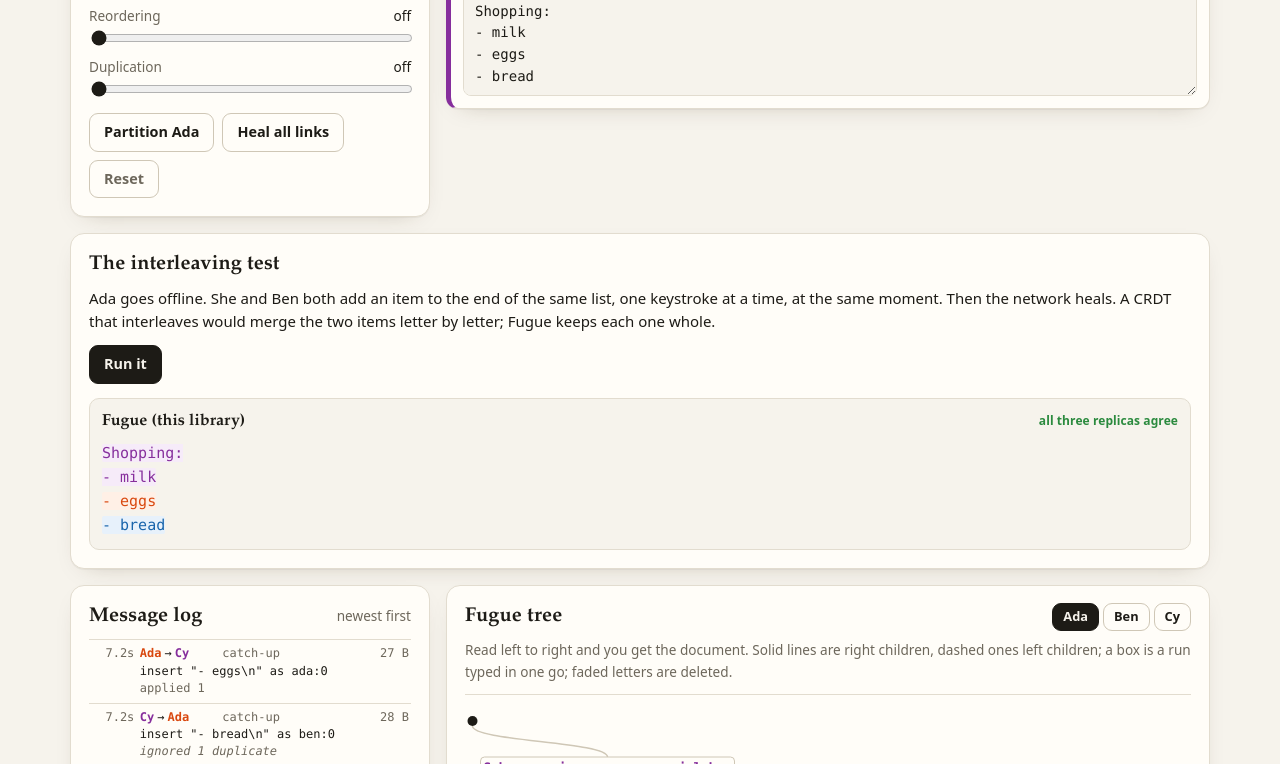
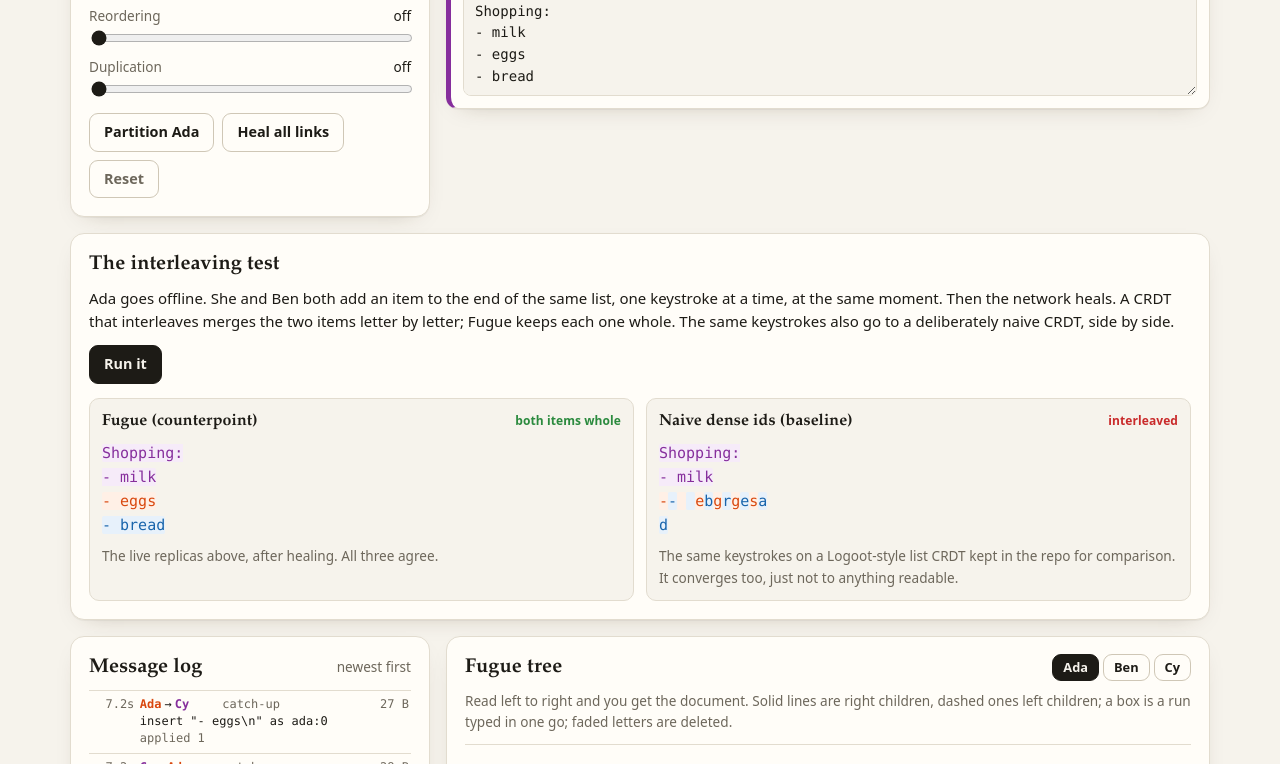
Before and after one commit to AutumnTrace/counterpoint, a website built with Vite: page apps/playground/index.html in a window 1280 px wide. Both pictures are taken after a click on the button "Run it". Shown: the part 560-1324 px from the top of the page. Built offline with nearby package versions, Linux system fonts and the light colour scheme.

Commit message:
feat: naive dense-id baseline and a side-by-side interleaving demo (#4)
Adds a deliberately naive list CRDT under the ./baseline export: a
Logoot-style dense identifier per character with the randomness taken
out, so two replicas typing at one spot pick the same digits and the
replica tie-break alternates their letters. It converges (checked under
shuffled, duplicated delivery) and is labelled as a foil everywhere.

Tests run the same concurrent-typing property against both: Fugue
passes, the baseline fails and fast-check shrinks it to base "", "aa"
against "A" giving "aAa". The paper's figure 1 comes out as
"ebgrgesa\nd" from the baseline and whole lines from Fugue.

The playground scenario now replays its keystrokes on three baseline
replicas too and shows both merges, coloured by author, next to each
other.

```diff
--- a/apps/playground/index.html
+++ b/apps/playground/index.html
@@ -61,7 +61,8 @@
         </div>
         <p>
           Ada goes offline. She and Ben both add an item to the end of the same list, one keystroke at a time, at the same moment.
-          Then the network heals. A CRDT that interleaves would merge the two items letter by letter; Fugue keeps each one whole.
+          Then the network heals. A CRDT that interleaves merges the two items letter by letter; Fugue keeps each one whole.
+          The same keystrokes also go to a deliberately naive CRDT, side by side.
         </p>
         <button type="button" id="scenario" class="primary" data-testid="run-scenario">Run it</button>
         <div id="scenario-result" class="scenario-result" data-testid="scenario-result" aria-live="polite"></div>
--- a/apps/playground/src/main.ts
+++ b/apps/playground/src/main.ts
@@ -2,7 +2,7 @@ import './style.css';
 import { TextDoc, sameVersion } from '@autumntrace/counterpoint';
 import { LINKS, SimNetwork } from './network.ts';
 import { Peer, type PeerSpec } from './peer.ts';
-import { authoredChars, authoredHtml, runScenario } from './scenario.ts';
+import { authoredChars, authoredHtml, keptWhole, runScenario } from './scenario.ts';
 import { LogView } from './views/log-view.ts';
 import { NetworkView } from './views/network-view.ts';
 import { renderTree } from './views/tree-view.ts';
@@ -103,12 +103,29 @@ scenarioButton.addEventListener('click', async () => {
   const result = $('#scenario-result');
   result.innerHTML = '<p class="hint">Typing…</p>';
   try {
-    const doc = await runScenario({ peers, net, log, reset, converged });
-    result.innerHTML = `
-      <div class="result result--good" data-testid="result-fugue">
-        <h3>Fugue (this library) <small>${converged() ? 'all three replicas agree' : 'still syncing'}</small></h3>
-        <pre>${authoredHtml(authoredChars(doc))}</pre>
-      </div>`;
+    const { fugue, naive } = await runScenario({ peers, net, log, reset, converged });
+    const card = (id: string, title: string, text: string, html: string, note: string) => {
+      const whole = keptWhole(text);
+      return `
+        <div class="result ${whole ? 'result--good' : 'result--bad'}" data-testid="result-${id}">
+          <h3>${title} <small>${whole ? 'both items whole' : 'interleaved'}</small></h3>
+          <pre>${html}</pre>
+          <p class="hint">${note}</p>
+        </div>`;
+    };
+    result.innerHTML = `<div class="results">${card(
+      'fugue',
+      'Fugue (counterpoint)',
+      fugue.toString(),
+      authoredHtml(authoredChars(fugue)),
+      converged() ? 'The live replicas above, after healing. All three agree.' : 'Still syncing.',
+    )}${card(
+      'naive',
+      'Naive dense ids (baseline)',
+      naive.toString(),
+      authoredHtml(authoredChars(naive)),
+      'The same keystrokes on a Logoot-style list CRDT kept in the repo for comparison. It converges too, just not to anything readable.',
+    )}</div>`;
   } finally {
     buttons.forEach((b) => (b.disabled = false));
   }
--- a/apps/playground/src/scenario.ts
+++ b/apps/playground/src/scenario.ts
@@ -3,8 +3,13 @@
  * line at the end of the same list one keystroke at a time, and the network
  * heals. Afterwards the merged text is shown with each character coloured
  * by the replica that typed it.
+ *
+ * The same keystrokes are replayed on three replicas of the naive baseline
+ * (dense position ids, see packages/counterpoint/src/baseline), which are
+ * merged the same way, to show what Fugue is avoiding.
  */
 import { TextDoc } from '@autumntrace/counterpoint';
+import { NaiveDoc, type NaiveOp } from '@autumntrace/counterpoint/baseline';
 import type { SimNetwork } from './network.ts';
 import type { Peer } from './peer.ts';
 import type { LogView } from './views/log-view.ts';
@@ -43,14 +48,27 @@ export function keystrokes(): { who: 'ada' | 'ben'; index: number; char: string
   return out;
 }
 
-export async function runScenario(ctx: ScenarioContext, keystrokeMs = 110): Promise<TextDoc> {
+export interface ScenarioResult {
+  readonly fugue: TextDoc;
+  readonly naive: NaiveDoc;
+}
+
+export async function runScenario(ctx: ScenarioContext, keystrokeMs = 110): Promise<ScenarioResult> {
   const [ada, ben] = ctx.peers as [Peer, Peer, Peer];
   ctx.reset(BASE);
+  // The baseline gets the same history: Cy wrote the list, everyone has it.
+  const [nAda, nBen, nCy] = ['ada', 'ben', 'cy'].map((r) => new NaiveDoc(r)) as [NaiveDoc, NaiveDoc, NaiveDoc];
+  for (const op of nCy.insert(0, BASE)) {
+    nAda.apply(op);
+    nBen.apply(op);
+  }
+  const naiveOps: NaiveOp[] = [];
   ctx.log.note('Scenario: Ada is cut off. She and Ben each add an item to the end of the list.');
   ctx.net.setLink(0, false); // Ada–Ben
   ctx.net.setLink(2, false); // Ada–Cy
   for (const k of keystrokes()) {
     (k.who === 'ada' ? ada : ben).typeAt(k.index, k.char);
+    naiveOps.push(...(k.who === 'ada' ? nAda : nBen).insert(k.index, k.char));
     await sleep(keystrokeMs / 2);
   }
   await sleep(Math.max(400, ctx.net.latency + ctx.net.jitter));
@@ -58,7 +76,13 @@ export async function runScenario(ctx: ScenarioContext, keystrokeMs = 110): Prom
   ctx.net.setLink(0, true);
   ctx.net.setLink(2, true);
   await until(() => ctx.converged(), 20_000 + 6 * (ctx.net.latency + ctx.net.jitter));
-  return ada.doc;
+  for (const d of [nAda, nBen, nCy]) for (const op of naiveOps) d.apply(op);
+  return { fugue: ada.doc, naive: nAda };
+}
+
+/** Whether both new lines appear whole in `text`. */
+export function keptWhole(text: string): boolean {
+  return text.includes(ADA_LINE) && text.includes(BEN_LINE);
 }
 
 /** The document's text as HTML, each character coloured by its author. */
@@ -78,7 +102,8 @@ export function authoredHtml(chars: readonly { char: string; author: string }[])
   return html;
 }
 
-export function authoredChars(doc: TextDoc): { char: string; author: string }[] {
+export function authoredChars(doc: TextDoc | NaiveDoc): { char: string; author: string }[] {
   const text = doc.toString();
-  return Array.from({ length: text.length }, (_, i) => ({ char: text[i]!, author: doc.idAt(i).replica }));
+  const author = doc instanceof TextDoc ? (i: number) => doc.idAt(i).replica : (i: number) => doc.authorAt(i);
+  return Array.from({ length: text.length }, (_, i) => ({ char: text[i]!, author: author(i) }));
 }
--- a/apps/playground/src/style.css
+++ b/apps/playground/src/style.css
@@ -718,3 +718,7 @@ button.quiet {
   color: var(--muted);
   font-size: 0.85rem;
 }
+
+.result .hint {
+  margin: 8px 0 0;
+}
--- a/apps/playground/tsconfig.json
+++ b/apps/playground/tsconfig.json
@@ -7,7 +7,8 @@
     "noEmit": true,
     "types": ["vite/client", "node"],
     "paths": {
-      "@autumntrace/counterpoint": ["../../packages/counterpoint/src/index.ts"]
+      "@autumntrace/counterpoint": ["../../packages/counterpoint/src/index.ts"],
+      "@autumntrace/counterpoint/baseline": ["../../packages/counterpoint/src/baseline/naive.ts"]
     }
   },
   "include": ["src", "test", "vite.config.ts"]
--- a/packages/counterpoint/package.json
+++ b/packages/counterpoint/package.json
@@ -22,6 +22,10 @@
     ".": {
       "types": "./dist/index.d.ts",
       "default": "./dist/index.js"
+    },
+    "./baseline": {
+      "types": "./dist/baseline/naive.d.ts",
+      "default": "./dist/baseline/naive.js"
     }
   },
   "files": [
--- /dev/null
+++ b/packages/counterpoint/src/baseline/naive.ts
@@ -0,0 +1,154 @@
+/**
+ * A deliberately naive list CRDT, kept only as a foil for Fugue in tests and
+ * in the playground's side-by-side comparison. Do not use it for anything.
+ *
+ * It is a stripped-down Logoot: every character gets an identifier from a
+ * dense, totally ordered space (a path of digits, each tagged with the
+ * replica and counter that created it), and the document is the characters
+ * sorted by identifier. New identifiers are chosen deterministically just
+ * after the left neighbour. It converges, but two replicas typing at the
+ * same spot pick the same digits for their first, second, third character,
+ * so the replica tie-break alternates them: "eggs" and "bread" merge into
+ * something like "ebgrgesad" (figure 1 of the Fugue paper).
+ */
+
+const BASE = 1n << 16n;
+
+/** One level of an identifier. */
+export interface Atom {
+  readonly digit: number;
+  readonly replica: string;
+  readonly counter: number;
+}
+
+export type NaiveId = readonly Atom[];
+
+export type NaiveOp =
+  | { readonly kind: 'insert'; readonly id: NaiveId; readonly char: string }
+  | { readonly kind: 'delete'; readonly id: NaiveId };
+
+const BEGIN: NaiveId = [{ digit: 0, replica: '', counter: 0 }];
+const END: NaiveId = [{ digit: Number(BASE - 1n), replica: '', counter: 0 }];
+
+export function compareNaiveIds(a: NaiveId, b: NaiveId): number {
+  const n = Math.min(a.length, b.length);
+  for (let i = 0; i < n; i++) {
+    const x = a[i]!;
+    const y = b[i]!;
+    if (x.digit !== y.digit) return x.digit - y.digit;
+    if (x.replica !== y.replica) return x.replica < y.replica ? -1 : 1;
+    if (x.counter !== y.counter) return x.counter - y.counter;
+  }
+  return a.length - b.length;
+}
+
+/** The first `n` digits of `id` as one base-2^16 number, padded with zeros. */
+function prefix(id: NaiveId, n: number): bigint {
+  let v = 0n;
+  for (let i = 0; i < n; i++) v = v * BASE + BigInt(i < id.length ? id[i]!.digit : 0);
+  return v;
+}
+
+const key = (id: NaiveId) => id.map((a) => `${a.digit}.${a.replica}.${a.counter}`).join('/');
+
+interface Entry {
+  readonly id: NaiveId;
+  readonly char: string;
+}
+
+export class NaiveDoc {
+  readonly replicaId: string;
+  private readonly entries: Entry[] = [];
+  private readonly removed = new Set<string>();
+  private counter = 0;
+
+  constructor(replicaId: string) {
+    this.replicaId = replicaId;
+  }
+
+  get length(): number {
+    return this.entries.length;
+  }
+
+  toString(): string {
+    return this.entries.map((e) => e.char).join('');
+  }
+
+  /** The replica that typed the character at `index`. */
+  authorAt(index: number): string {
+    const id = this.entries[index]!.id;
+    return id[id.length - 1]!.replica;
+  }
+
+  insert(index: number, text: string): NaiveOp[] {
+    const ops: NaiveOp[] = [];
+    for (let k = 0; k < text.length; k++) {
+      const p = index + k === 0 ? BEGIN : this.entries[index + k - 1]!.id;
+      const q = index + k === this.entries.length ? END : this.entries[index + k]!.id;
+      const op: NaiveOp = { kind: 'insert', id: this.allocate(p, q), char: text[k]! };
+      this.apply(op);
+      ops.push(op);
+    }
+    return ops;
+  }
+
+  delete(index: number, length = 1): NaiveOp[] {
+    const ops = this.entries.slice(index, index + length).map((e): NaiveOp => ({ kind: 'delete', id: e.id }));
+    for (const op of ops) this.apply(op);
+    return ops;
+  }
+
+  /** Idempotent, and works in any order (a delete that arrives first wins). */
+  apply(op: NaiveOp): void {
+    const k = key(op.id);
+    const i = this.search(op.id);
+    const found = i < this.entries.length && compareNaiveIds(this.entries[i]!.id, op.id) === 0;
+    if (op.kind === 'delete') {
+      this.removed.add(k);
+      if (found) this.entries.splice(i, 1);
+    } else if (!found && !this.removed.has(k)) {
+      this.entries.splice(i, 0, { id: op.id, char: op.char });
+    }
+  }
+
+  /** First index whose id is >= `id`. */
+  private search(id: NaiveId): number {
+    let lo = 0;
+    let hi = this.entries.length;
+    while (lo < hi) {
+      const mid = (lo + hi) >> 1;
+      if (compareNaiveIds(this.entries[mid]!.id, id) < 0) lo = mid + 1;
+      else hi = mid;
+    }
+    return lo;
+  }
+
+  /**
+   * Logoot's allocation with the randomness taken out: find the shortest
+   * prefix length with room between p and q, take the smallest digit
+   * sequence after p's, and reuse p's or q's atoms where the digits match
+   * so the new id still sorts between them. The last atom is always this
+   * replica's, which keeps ids unique (its digit never equals p's there).
+   */
+  private allocate(p: NaiveId, q: NaiveId): NaiveId {
+    let n = 0;
+    let gap = 0n;
+    while (gap < 1n) {
+      n++;
+      gap = prefix(q, n) - prefix(p, n) - 1n;
+    }
+    let r = prefix(p, n) + 1n;
+    const digits: number[] = [];
+    for (let i = 0; i < n; i++) {
+      digits.unshift(Number(r % BASE));
+      r /= BASE;
+    }
+    const counter = ++this.counter;
+    return digits.map((digit, i): Atom => {
+      if (i === n - 1) return { digit, replica: this.replicaId, counter };
+      if (i < p.length && p[i]!.digit === digit) return p[i]!;
+      if (i < q.length && q[i]!.digit === digit) return q[i]!;
+      return { digit, replica: this.replicaId, counter };
+    });
+  }
+}
```
Also changed, not shown: apps/playground/vite.config.ts (+7 -4 lines), e2e/playground.spec.ts (+5 -1 lines), packages/counterpoint/test/baseline.test.ts (added, +116 -0 lines), README.md.
